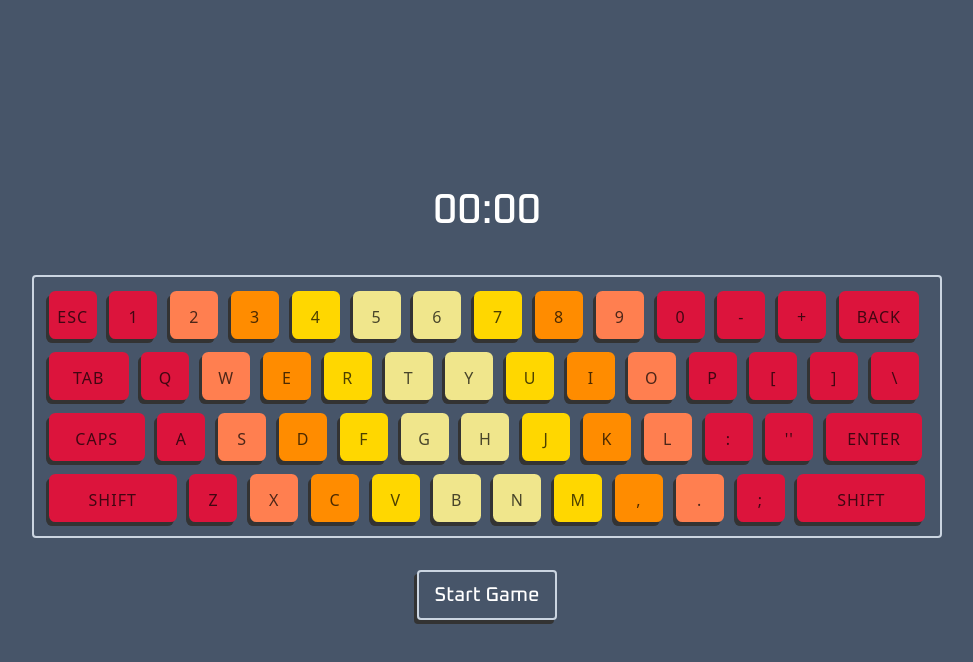
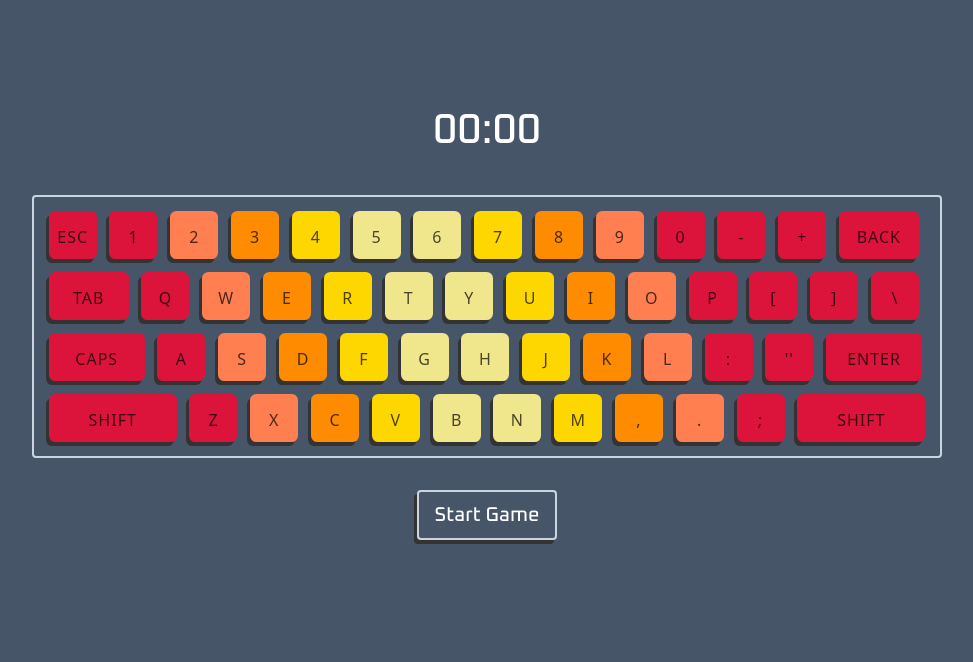
Before and after one commit to diogodeese/Key-Killer, a React (Vite) app: page / in a window 1280 px wide. Shown: the top 662 px of the page, without its empty margins (153-1126 px from the left). Built offline with nearby package versions, Linux system fonts and the light colour scheme.

Commit message:
style: position adjustment

```diff
--- a/src/components/Game.tsx
+++ b/src/components/Game.tsx
@@ -109,7 +109,7 @@ function Game() {
   }, []);
 
   return (
-    <div>
+    <div className="pb-40">
       <div className="flex justify-center items-center pb-8">
         <span
           className="timer"
```
